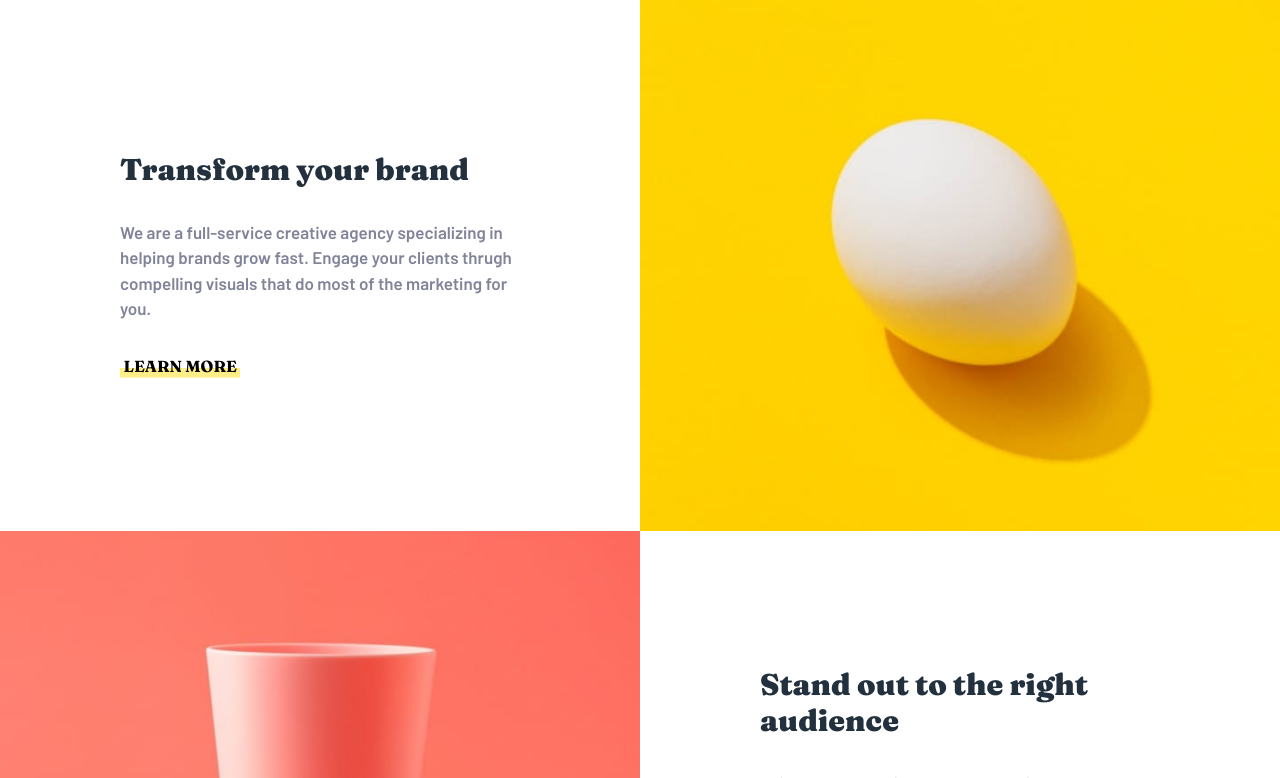
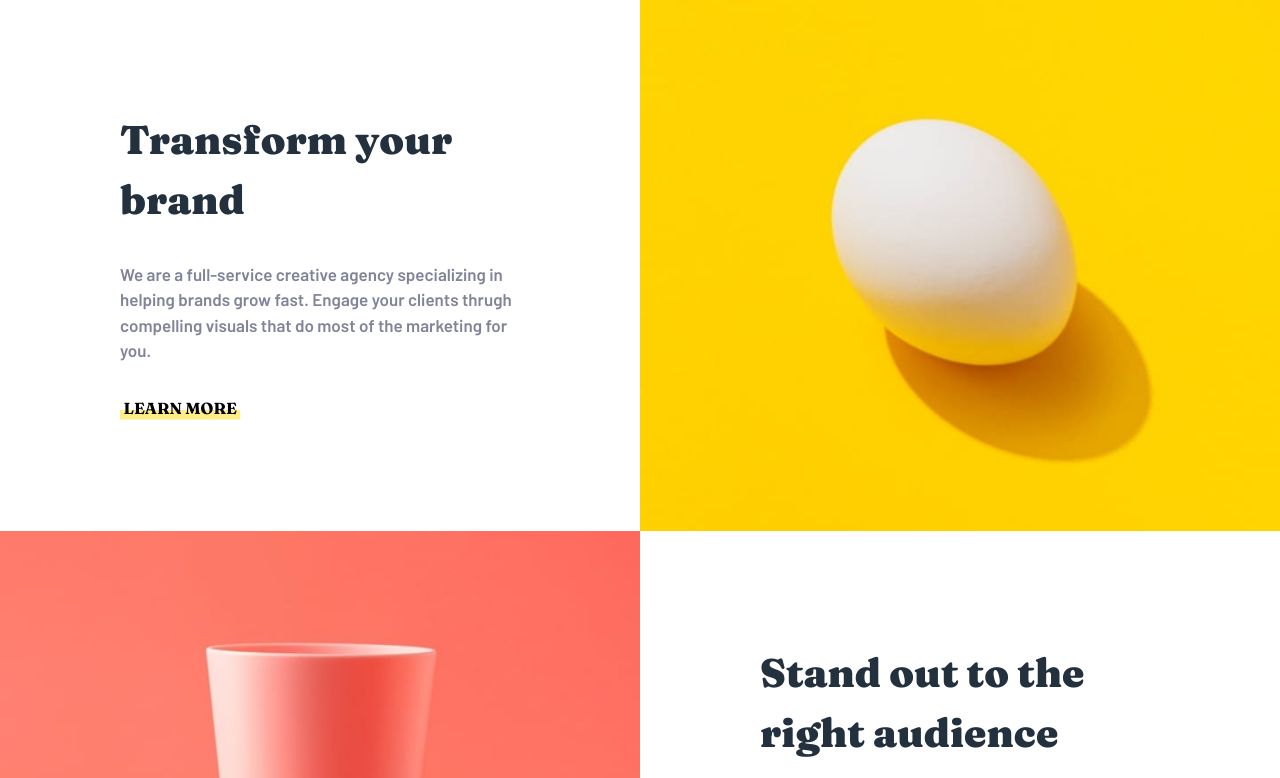
Before and after one commit to Randall3475/sunnyside-agency-landing-page, a React (Vite) app: page / in a window 1280 px wide. Shown: the part 802-1580 px from the top of the page. Built offline with nearby package versions, Linux system fonts and the light colour scheme.

Commit message:
Update ShowGrid.tsx

```diff
--- a/src/components/ShowGrid.tsx
+++ b/src/components/ShowGrid.tsx
@@ -12,7 +12,7 @@ export default function ShowGrid() {
       <section className="grid md:grid-cols-2 mx-auto font-display">
         <div className="max-md:order-2 flex justify-center items-center md:p-4 p-8 py-20">
           <div className="flex flex-col gap-y-8 max-w-[25rem] max-md:text-center max-md:items-center">
-            <h2 className="font-body text-very-dark-desaturated-blue font-extrabold text-3xl">
+            <h2 className="font-body text-very-dark-desaturated-blue font-extrabold text-[40px]">
               Transform your brand
             </h2>
             <p className="font-display text-dark-grayish-blue text-[17px]">
@@ -50,7 +50,7 @@ export default function ShowGrid() {
         </div>
         <div className="max-md:order-4 flex justify-center items-center md:p-4 p-8 py-20">
           <div className="flex flex-col gap-y-8 max-w-[25rem] max-md:text-center max-md:items-center">
-            <h2 className="font-body text-very-dark-desaturated-blue font-extrabold text-3xl">
+            <h2 className="font-body text-very-dark-desaturated-blue font-extrabold text-[40px]">
               Stand out to the right audience
             </h2>
             <p className="font-display text-dark-grayish-blue text-[17px]">
```
